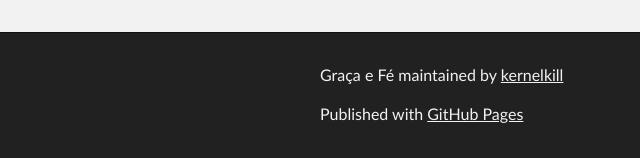
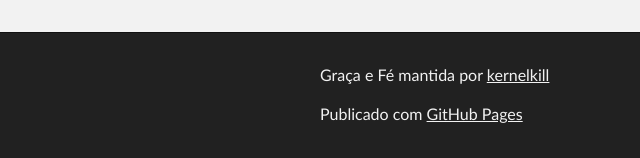
Before and after one commit to kernelkill/gracaefe, a plain HTML site: page index.html in a window 1280 px wide. Shown: the part 1195-1353 px from the top of the page, 0-640 px from the left. Drawn offline with Linux system fonts and the light colour scheme.

Commit message:
Update index.html

```diff
--- a/index.html
+++ b/index.html
@@ -68,8 +68,8 @@ $ git checkout gh-pages
     <!-- FOOTER  -->
     <div id="footer_wrap" class="outer">
       <footer class="inner">
-        <p class="copyright">Graça e Fé maintained by <a href="https://github.com/kernelkill">kernelkill</a></p>
-        <p>Published with <a href="http://pages.github.com">GitHub Pages</a></p>
+        <p class="copyright">Graça e Fé mantida por <a href="https://github.com/kernelkill">kernelkill</a></p>
+        <p>Publicado com <a href="http://pages.github.com">GitHub Pages</a></p>
       </footer>
     </div>
 
```
